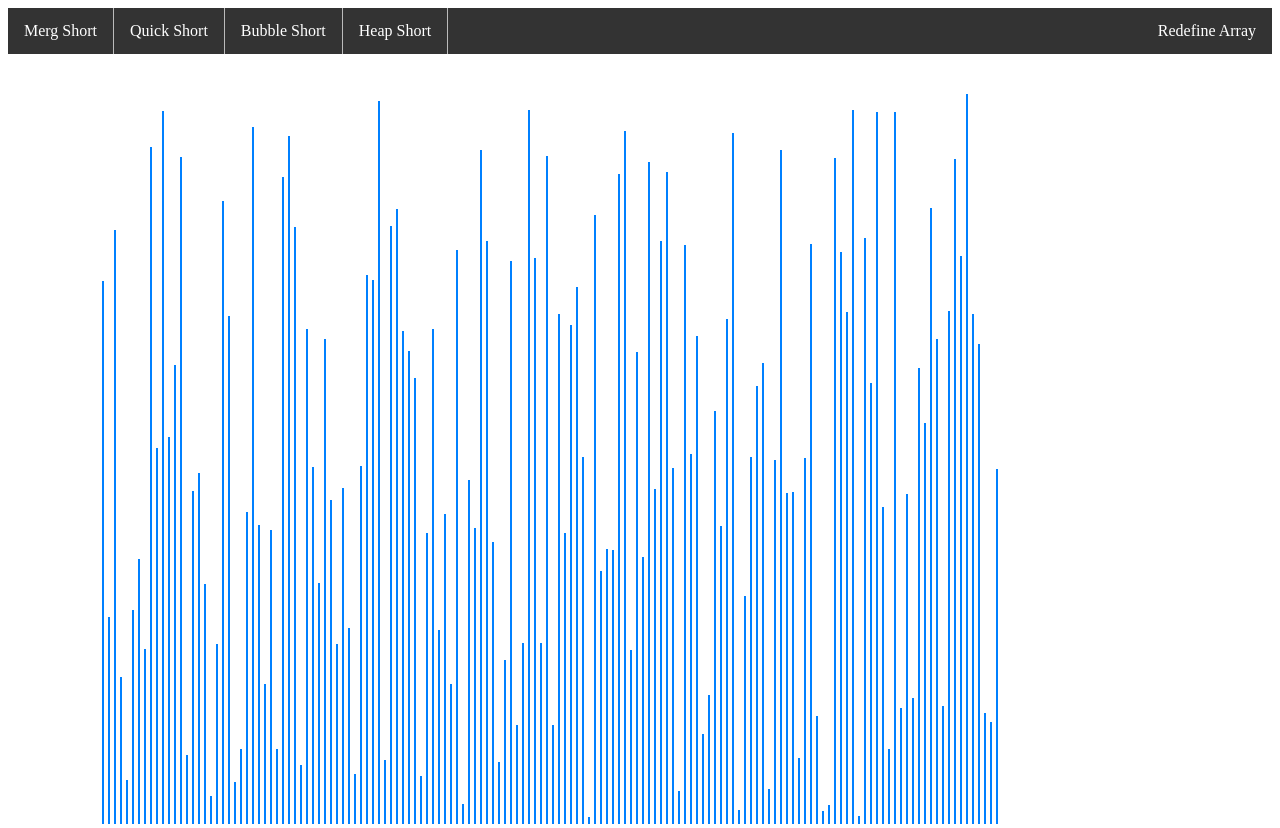
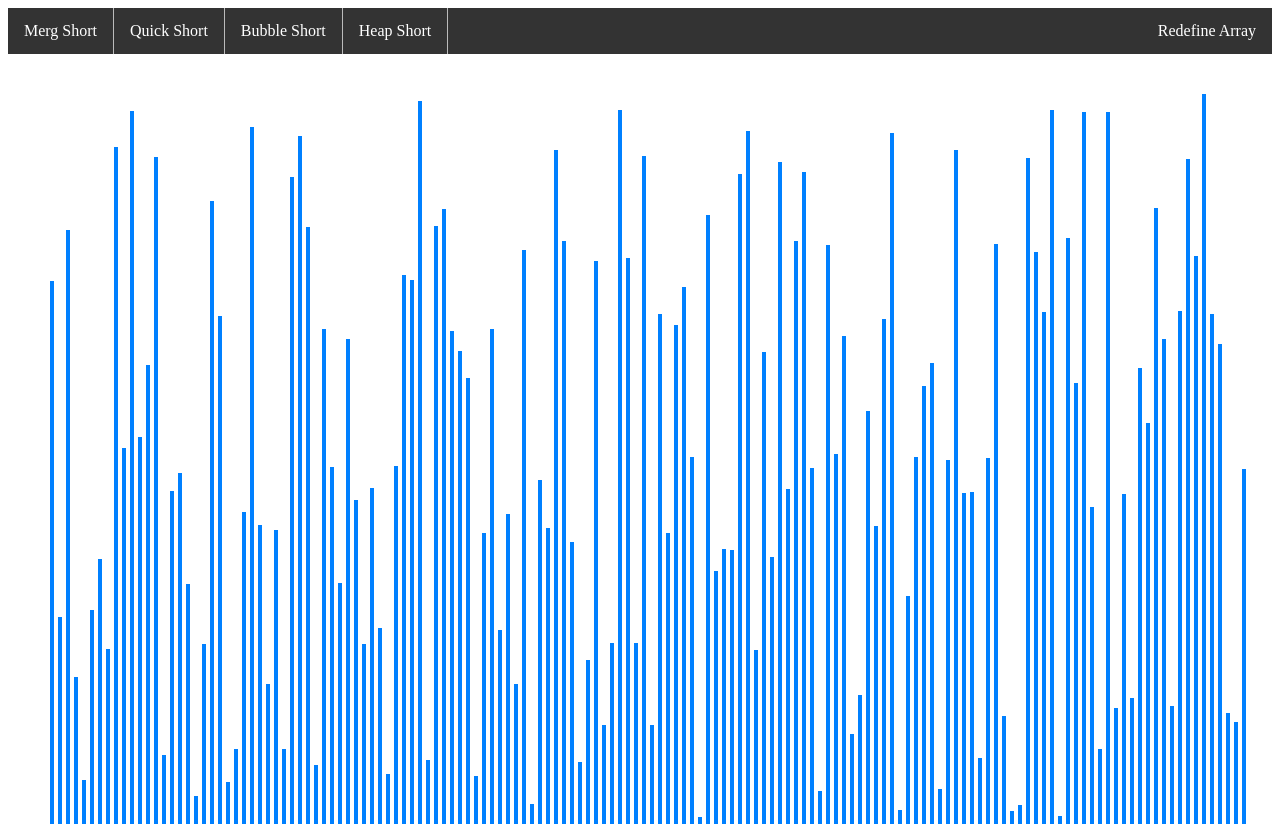
Before and after one commit to patelshyam/Sorting-visualizer-angular, an Angular app: page / in a window 1280 px wide. Built offline with nearby package versions, Linux system fonts and the light colour scheme.

Commit message:
Some Cosmatic changes related to CSS

```diff
--- a/src/app/app.component.css
+++ b/src/app/app.component.css
@@ -0,0 +1,6 @@
+#body-container {
+  width: 100%;
+  height: 100%;
+  background-color: rgb(230, 230, 230);
+  text-align: center;
+}
--- a/src/app/app.component.html
+++ b/src/app/app.component.html
@@ -1,2 +1,4 @@
+<div>
 <app-nav-bar></app-nav-bar>
-<app-screen></app-screen>
+<app-screen id="body-container"></app-screen>
+</div>
--- a/src/app/screen/screen.component.css
+++ b/src/app/screen/screen.component.css
@@ -1,11 +1,11 @@
 .array-container {
   position: absolute;
-  left: 100px;
   margin-top: 40px;
+  width: 100%;
 }
 
 .array-bar {
-  width: 2px;
+  width: 4px;
   display: inline-block;
   margin: 0 2px;
 }
```
